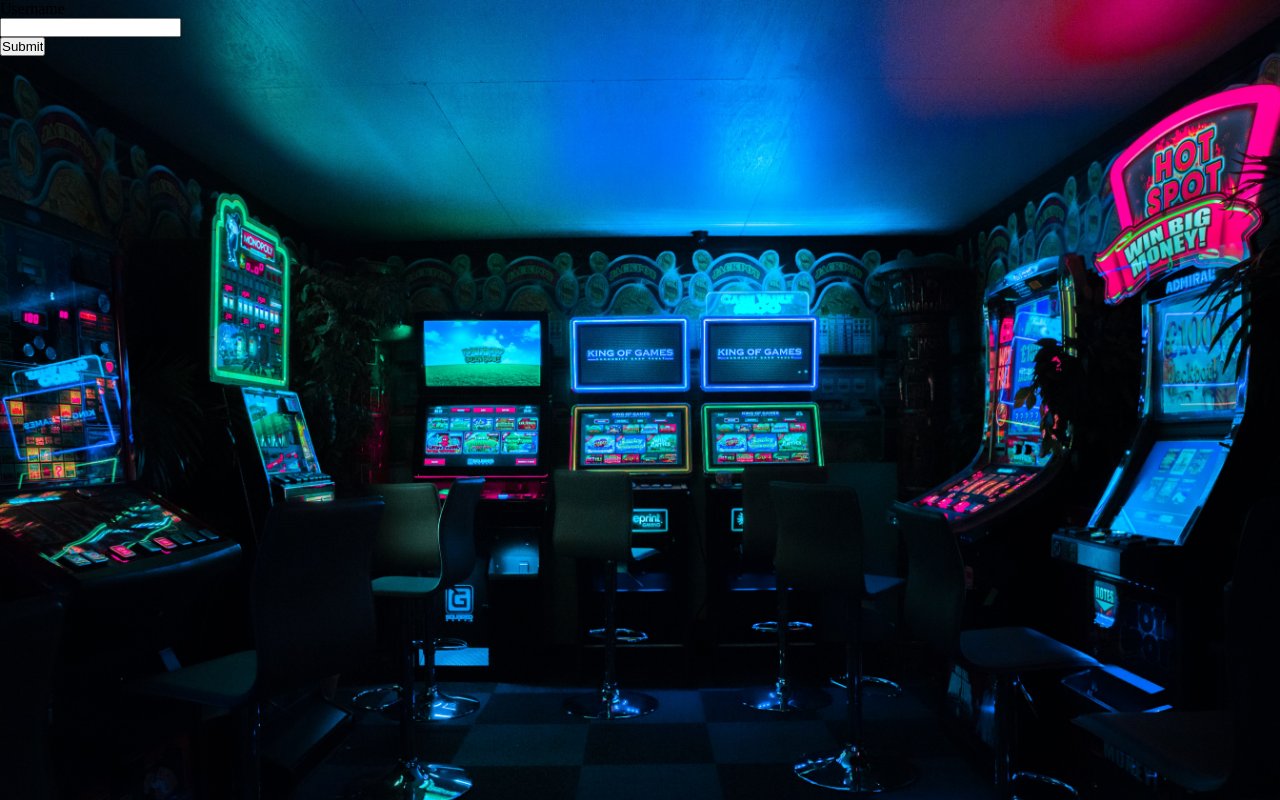
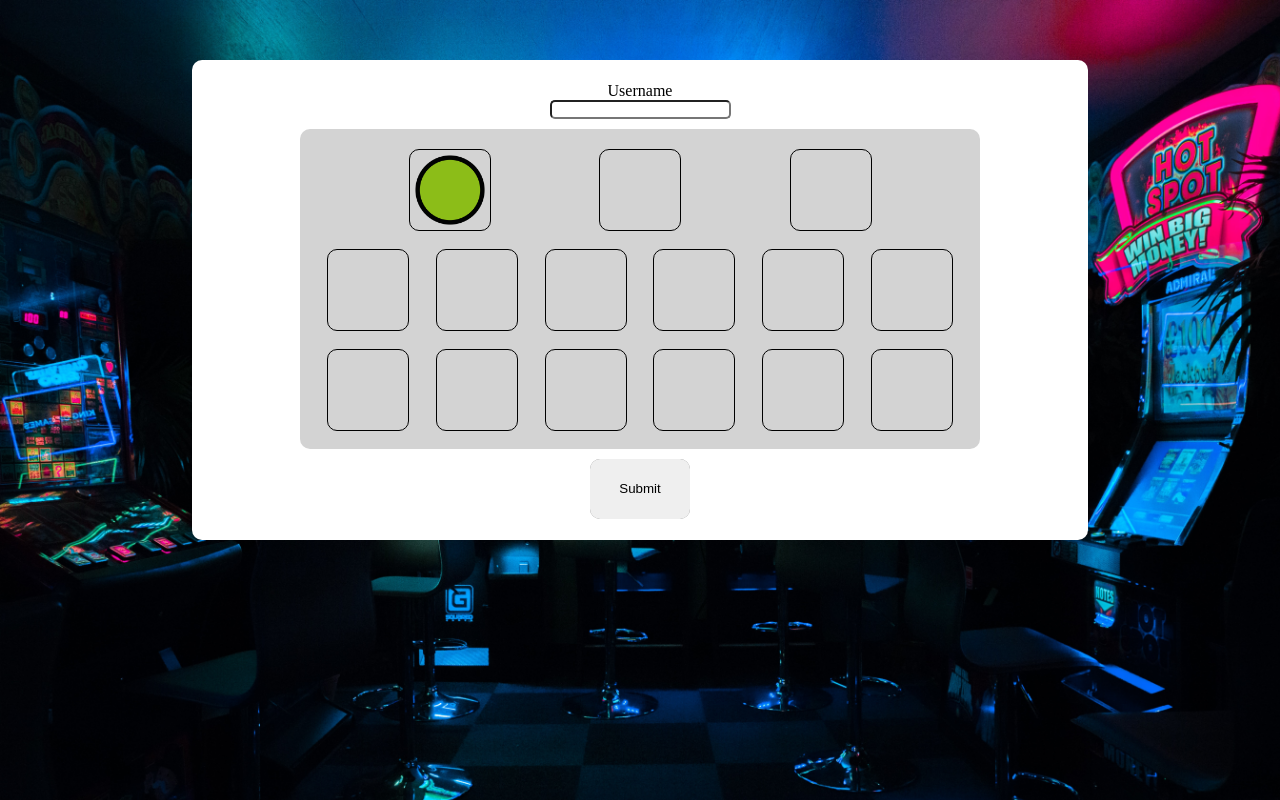
Before and after one commit to inspizzz/ECM1417-Coursework, a PHP site: page /registration.php in a window 1280 px wide. Shown: the part 60-860 px from the top of the page. Run offline with PHP 8.4, Linux system fonts and the light colour scheme; the visitor is signed in with stand-in values (Sample User, id 1).

Commit message:
added more structure to the emojis, and additionally began to implement the green face

```diff
--- a/css/registration.css
+++ b/css/registration.css
@@ -1,21 +1,134 @@
+#main {
+    display: flex;
+
+    align-items: center;
+    justify-content: center;
+
+}
+
 .registrationCont {
+    background-color: white;
+    border-radius: 10px;
+    margin-top: -200px;
+    width: 70vw;
+    height: 60vh;
+
+    display: flex;
+    flex-direction: column;
+    gap: 10px;
+    align-items: center;
+    justify-content: center;
+
 
 }
 
 .usernameCont {
 
+    display: flex;
+    flex-direction: column;
+
+    align-items: center;
 }
 
-.passwordCont {
+.labelCont {
 
 }
 
+.inputCont {
+}
+
+.input {
+    border-radius: 5px;
+}
+
+.input:hover {
+    border: 1px solid;
+}
+
 .submitCont {
-    /*width: 40px;*/
-    /*height: 20px;*/
+    width: 100px;
+    height: 60px;
+    background-color: grey;
+    border-radius: 10px;
 }
 
 .submit {
-    width: 40px;
-    height: 20px;
+    width: 100px;
+    height: 60px;
+    border: none;
+
 }
+
+.emojiCont {
+    background-color: lightgray;
+    border-radius: 10px;
+    width: 50vw;
+    height: 35vh;
+    padding: 20px;
+
+    display: flex;
+    flex-direction: column;
+    justify-content: space-evenly;
+
+    overflow-y: auto;
+}
+
+.skinCont {
+    min-width: auto;
+    min-height: 100px;
+
+    display: flex;
+    gap: 20px;
+    justify-content: space-evenly;
+
+    overflow-x: auto;
+}
+
+.mouthCont {
+    min-width: auto;
+    min-height: 100px;
+
+    display: flex;
+    gap: 20px;
+    justify-content: space-evenly;
+
+    overflow-x: auto;
+}
+
+.eyesCont {
+    min-width: auto;
+    min-height: 100px;
+
+    display: flex;
+    gap: 20px;
+    justify-content: space-evenly;
+
+    overflow-x: auto;
+}
+
+.featureCont {
+    /*background-color: bisque;*/
+
+    min-width: 80px;
+    min-height: 80px;
+
+    max-width: 80px;
+    max-height: 80px;
+
+    border: 1px solid;
+    border-radius: 10px;
+
+    display: flex;
+    align-items: center;
+    justify-content: center;
+}
+
+.featureCont:hover {
+    background-color: gray;
+}
+
+.green {
+    object-fit: cover;
+    width: 70px;
+    height: 70px;
+}
--- a/registration.php
+++ b/registration.php
@@ -19,15 +19,21 @@
         </div>
 
         <div id="main">
-            <div class="registrationCont">
-                <form method="post" action="./" onsubmit="setSession(document.getElementById('uname').value, document.getElementById('pwd').value)">
+            <form class="registrationCont" method="post" action="./" onsubmit="setSession(document.getElementById('uname').value, document.getElementById('pwd').value)">
+                <div class="usernameCont">
+                    <div class="labelCont">
                         <label for="uname">Username</label><br>
-                    <input type="text" id="uname" value="" name="username"><br>
+                    </div>
+
+                    <div class="inputCont">
+                        <input class="input" type="text" id="uname" value="" name="username"><br>
+                    </div>
+                </div>
 
                 <div class="emojiCont">
                     <div class="skinCont">
                         <div class="featureCont">
-
+                            <img class="green" src="assets/emoji/skin/green.png" />
                         </div>
 
                         <div class="featureCont">
@@ -91,9 +97,13 @@
                         </div>
                     </div>
                 </div>
-                    <input type="submit" value="Submit" name="Submit">
+
+                <div class="submitCont">
+                    <input class="submit" type="submit" value="Submit" name="Submit">
+                </div>
+
             </form>
-            </div>
+
         </div>
     </body>
 </html>
```
Also changed, not shown: assets/emoji/eyes/closed.png (renamed from assets/emoji assets/eyes/closed.png), assets/emoji/eyes/laughing.png (renamed from assets/emoji assets/eyes/laughing.png), assets/emoji/eyes/long.png (renamed from assets/emoji assets/eyes/long.png), assets/emoji/eyes/normal.png (renamed from assets/emoji assets/eyes/normal.png), assets/emoji/eyes/rolling.png (renamed from assets/emoji assets/eyes/rolling.png), assets/emoji/eyes/winking.png (renamed from assets/emoji assets/eyes/winking.png), assets/emoji/mouth/open.png (renamed from assets/emoji assets/mouth/open.png), assets/emoji/mouth/sad.png (renamed from assets/emoji assets/mouth/sad.png), assets/emoji/mouth/smiling.png (renamed from assets/emoji assets/mouth/smiling.png), assets/emoji/mouth/straight.png (renamed from assets/emoji assets/mouth/straight.png), assets/emoji/mouth/surprise.png (renamed from assets/emoji assets/mouth/surprise.png), assets/emoji/mouth/teeth.png (renamed from assets/emoji assets/mouth/teeth.png), assets/emoji/skin/green.png (renamed from assets/emoji assets/skin/green.png), assets/emoji/skin/red.png (renamed from assets/emoji assets/skin/red.png), 1 more files, 2 other files. Lines whose indentation alone changed are shown as unchanged.
